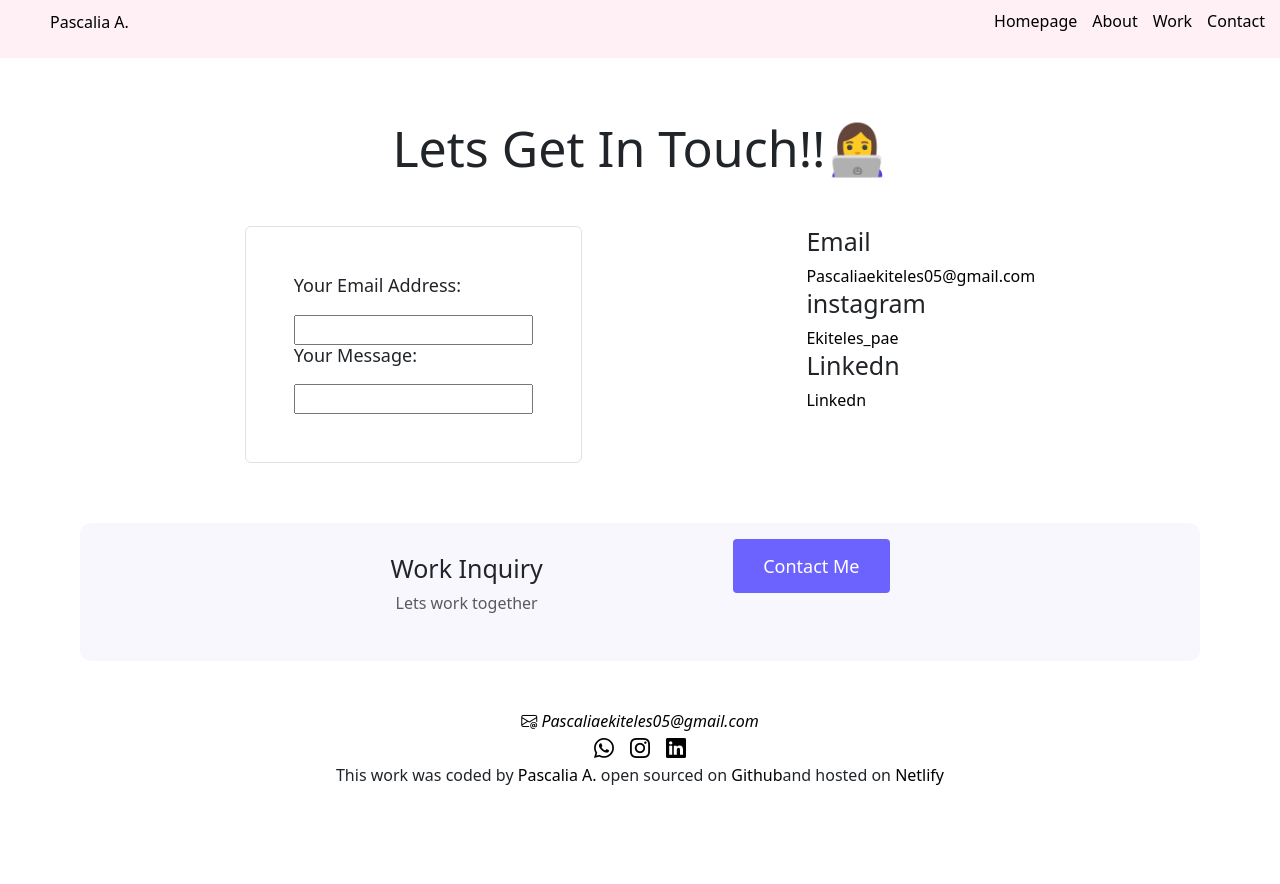
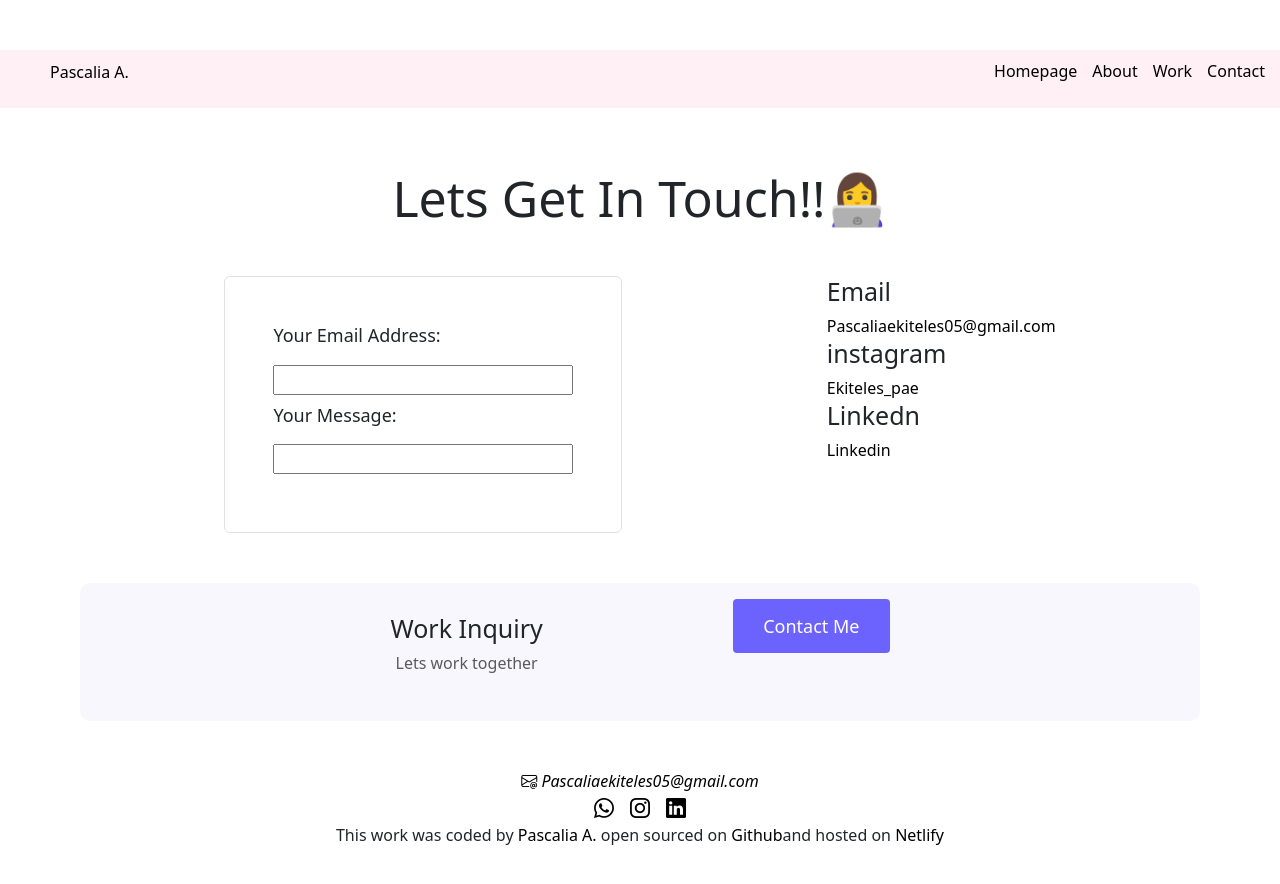
Before and after one commit to passiedaniels/portfolioPascalia, a React (Create React App) app: page /Contact in a window 1280 px wide. Shown: the top 884 px of the page. Built offline with nearby package versions, Linux system fonts and the light colour scheme.

Commit message:
Added css on all pages

```diff
--- a/src/About.css
+++ b/src/About.css
@@ -1,5 +1,10 @@
 .content-container {
   padding: 60px 20px;
+  background-color: #d8bfd8;
+  margin-top: 30px;
+}
+.Container {
+  margin-top: 50px;
 }
 .About-img {
   width: 100%;
--- a/src/Contact.css
+++ b/src/Contact.css
@@ -1,3 +1,7 @@
 .container-contact {
   padding: 60px 20px;
 }
+.Search {
+  width: 300px;
+  margin-bottom: 10px;
+}
--- a/src/Pages/AboutPage.js
+++ b/src/Pages/AboutPage.js
@@ -6,7 +6,7 @@ import NavBar from "../components/NavBar";
 
 export default function AboutPage() {
   return (
-    <div className=" container About">
+    <div className=" Container ">
       <NavBar />
       <div className="content-container">
         <div className="row">
--- a/src/Pages/ContactPage.js
+++ b/src/Pages/ContactPage.js
@@ -14,25 +14,28 @@ export default function ContactPage() {
             <h4>Your Email Address:</h4>
 
             <form>
-              <input type="search" />
+              <input type="search" className="Search" />
             </form>
             <h4>Your Message:</h4>
             <form>
-              <input type="search" />
+              <input type="search" className="Search" />
             </form>
           </div>
           <div>
             <h3>Email</h3>
-            <a href="https/" rel="noreferrer">
+            <a href="mailto:pascaliaekiteles05@gmail.com" rel="noreferrer">
               Pascaliaekiteles05@gmail.com
             </a>
             <h3>instagram</h3>
-            <a href="https/" rel="noreferrer">
+            <a href="https://www.instagram.com/ekiteles_pae" rel="noreferrer">
               Ekiteles_pae
             </a>
             <h3>Linkedn</h3>
-            <a href="htttps/" rel="noreferrer">
-              Linkedn
+            <a
+              href="https://www.linkedin.com/in/pascalia-ekiteles-69b19a2a7"
+              rel="noreferrer"
+            >
+              Linkedin
             </a>
           </div>
         </div>
--- a/src/Pages/WorkPage.js
+++ b/src/Pages/WorkPage.js
@@ -14,10 +14,10 @@ export default function WorkPage() {
     <div className="Container">
       <NavBar />
       <div className="work">
-        <h1>Take A Look Of Some Samples Of Work I Have Been Working On!!</h1>
+        <h1> Some Samples Of Work I Have Been Working On!!</h1>
         <div className="Photos">
           <div className="row">
-            <div className="col-6">
+            <div className="col-6 work-photo">
               <img src={dic} alt="dictionary" className="img-fluid work-img" />
               <div>
                 <h5>Dictionary Website</h5>
@@ -35,7 +35,7 @@ export default function WorkPage() {
                 <h6>Technologies: HTML, CSS, JavaScript, API Integration</h6>
               </div>
             </div>
-            <div className="col-6">
+            <div className="col-6 work-photo">
               <img
                 src={weather1}
                 alt="weather1"
@@ -55,7 +55,7 @@ export default function WorkPage() {
                 <h6>Technologies: HTML, CSS, JavaScript</h6>
               </div>
             </div>
-            <div className="col-6">
+            <div className="col-6 ">
               <img src={yoga} alt="yoga" className="img-fluid work-img" />
               <div>
                 <h5>Weight Loss Website</h5>
@@ -71,7 +71,7 @@ export default function WorkPage() {
                 <h6> Technologies: HTML, CSS, JavaScript</h6>
               </div>
             </div>
-            <div className="col-6">
+            <div className="col-6 ">
               <img
                 src={weather2}
                 alt="weather2"
@@ -92,7 +92,7 @@ export default function WorkPage() {
                 <h6>Technologies: React, JavaScript, CSS</h6>
               </div>
             </div>
-            <div className="col-6">
+            <div className="col-6 ">
               <img
                 src={worldclock}
                 alt="worldclock"
@@ -113,7 +113,7 @@ export default function WorkPage() {
                 <h6>Technologies: HTML, CSS, JavaScript</h6>
               </div>
             </div>
-            <div className="col-6">
+            <div className="col-6 ">
               <img src={recipe} alt="recipe" className="img-fluid work-img" />
               <div>
                 <h5>AI Recipe Generator</h5>
--- a/src/work.css
+++ b/src/work.css
@@ -4,4 +4,13 @@
   margin-top: 10px;
   margin-bottom: 30px;
   margin-left: 10px;
+  box-shadow: 0px 4px 10px rgba(128, 0, 128, 0.3);
 }
+.work {
+  margin-top: 20px;
+  background-color: #e6e6fa;
+  padding: 40px 30px;
+}
+h1 {
+  text-align: center;
+}
```
